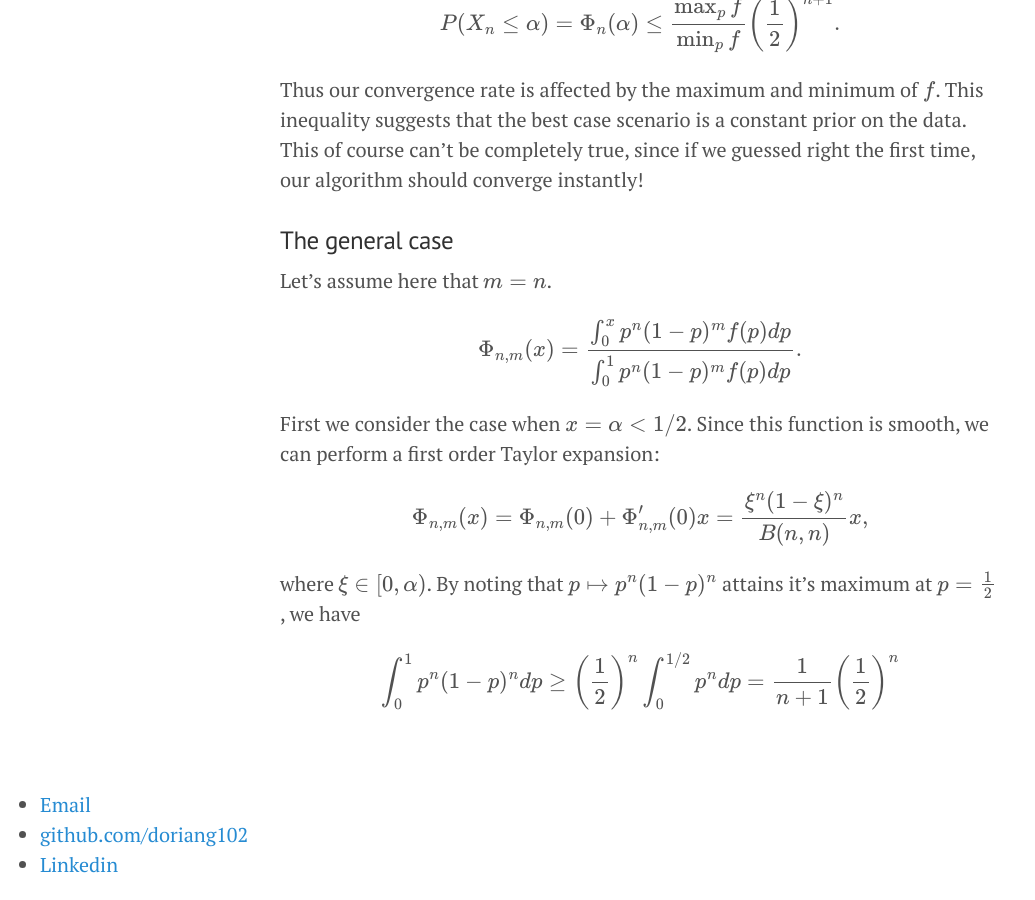
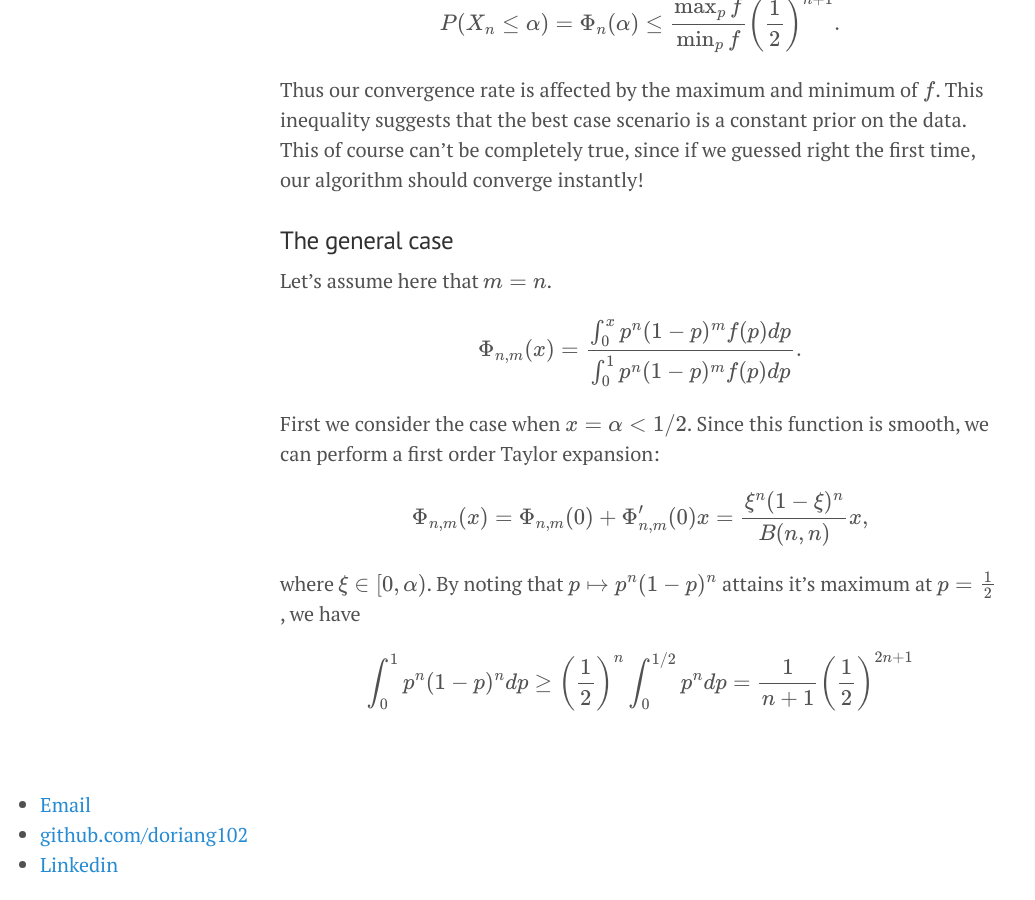
Before and after one commit to doriang102/doriang102.github.io, a Jekyll site: the page built from _posts/2017-06-10-hypothesis-testing-part-2.md, in a window 1280 px wide and 900 px high, scrolled down 2109 px. Shown: the whole window, without its empty margins (0-1035 px from the left). Built offline with Jekyll 4.4.1, drawn with Linux system fonts in a browser that asks for light colours; our own code applies the rules of GitHub Pages for plain Markdown files; formulas are drawn with MathJax 3.

Commit message:
Update 2017-06-10-hypothesis-testing-part-2.md

```diff
--- a/_posts/2017-06-10-hypothesis-testing-part-2.md
+++ b/_posts/2017-06-10-hypothesis-testing-part-2.md
@@ -71,4 +71,4 @@ $$ \Phi_{n,m}(x) = \Phi_{n,m}(0) + \Phi_{n,m}'(0)x = \frac{\xi^n (1-\xi)^n}{B(n,
 
 where $$ \xi \in [0,\alpha)$$. By noting that $$p \mapsto p^n (1-p)^n$$ attains it's maximum at $$p = \frac{1}{2}$$, we have
 
-$$ \int_0^1 p^n (1-p)^n dp \geq \left(\frac{1}{2}\right)^n\int_0^{1/2} p^ndp = \frac{1}{n+1} \left(\frac{1}{2}\right)^n$$
+$$ \int_0^1 p^n (1-p)^n dp \geq \left(\frac{1}{2}\right)^n\int_0^{1/2} p^ndp = \frac{1}{n+1} \left(\frac{1}{2}\right)^{2n+1}$$
```
